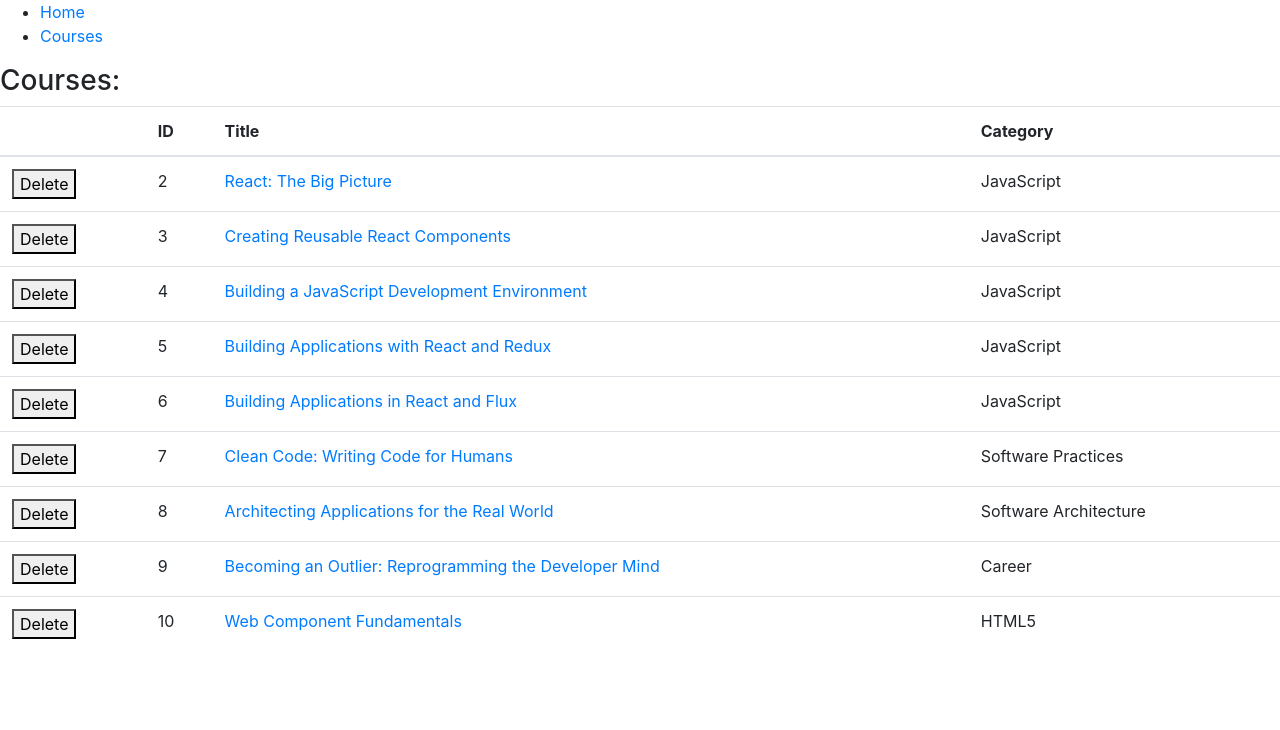
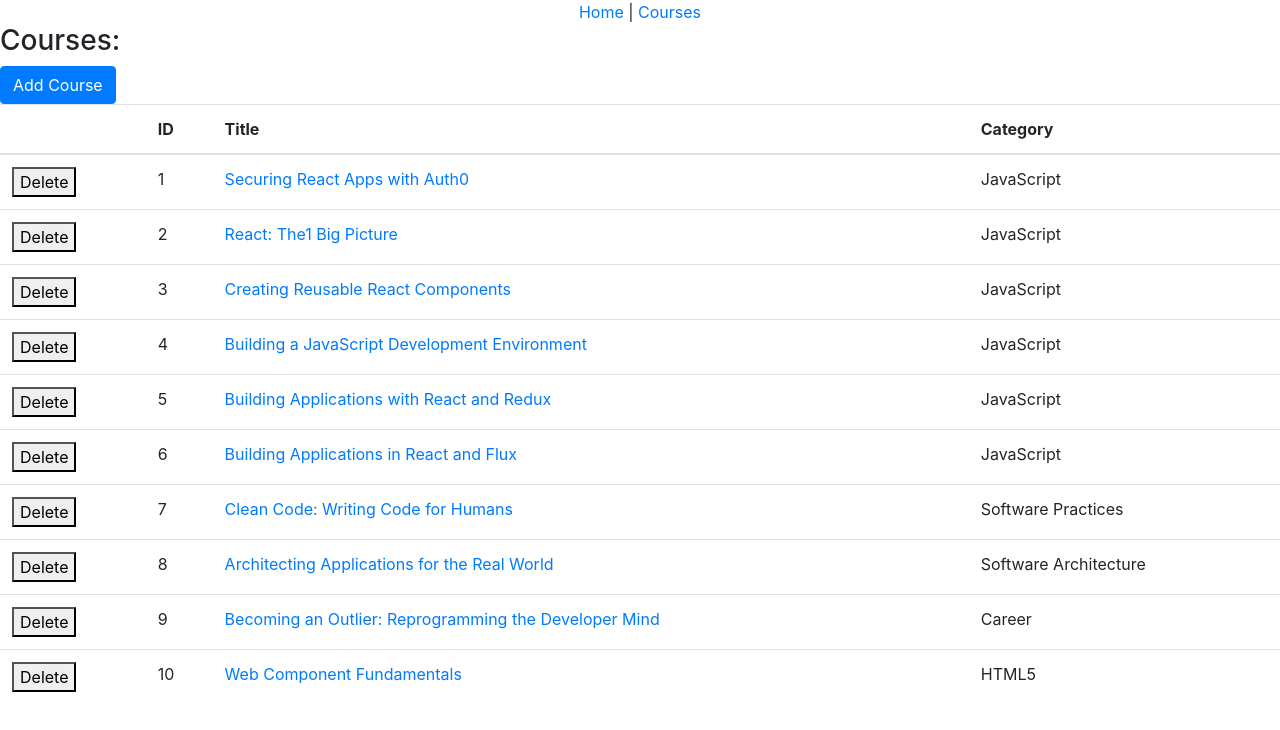
Before and after one commit to ganeshbamhane/react, a React (Create React App) app in the folder kiewit-react/: page /courses in a window 1280 px wide. Shown: the top 730 px of the page. Built offline with nearby package versions, Linux system fonts and the light colour scheme; data requests are answered from the project's data file.

Commit message:
Add Course

```diff
--- a/kiewit-react/src/App.js
+++ b/kiewit-react/src/App.js
@@ -2,7 +2,7 @@ import React, { useState } from "react";
 import Home from "./Home";
 import Nav from "./Nav";
 import Courses from "./Courses";
-import { Route } from "react-router-dom";
+import { Route, Switch } from "react-router-dom";
 import ManageCourse from "./ManageCourse";
 import * as CourseApi from "./api/courseApi";
 import { ToastContainer, toast } from "react-toastify";
@@ -12,7 +12,7 @@ const App = () => {
   const [courses, setCourses] = useState([]);
 
   function loadCourses() {
-    CourseApi.getCourses()
+    return CourseApi.getCourses()
       .then(courses => setCourses(courses))
       .catch(error => toast.error("loading failed: Error - " + error.message));
   }
@@ -31,6 +31,7 @@ const App = () => {
     <>
       <ToastContainer />
       <Nav />
+      <Switch>
         <Route path="/" component={Home} exact />
         <Route
           path="/courses"
@@ -44,7 +45,7 @@ const App = () => {
           )}
         />
         <Route
-        path="/course/:slug"
+          path="/course/:slug?"
           render={props => (
             <ManageCourse
               {...props}
@@ -53,6 +54,8 @@ const App = () => {
             />
           )}
         />
+        )} />
+      </Switch>
     </>
   );
 };
--- a/kiewit-react/src/Courses.js
+++ b/kiewit-react/src/Courses.js
@@ -15,6 +15,10 @@ export default class Courses extends React.Component {
 
   renderTable() {
     return (
+      <>
+        <Link to="course" className="btn btn-primary">
+          Add Course
+        </Link>
         <table className="table">
           <thead>
             <tr>
@@ -45,6 +49,7 @@ export default class Courses extends React.Component {
             ))}
           </tbody>
         </table>
+      </>
     );
   }
 
--- a/kiewit-react/src/ManageCourse.js
+++ b/kiewit-react/src/ManageCourse.js
@@ -14,12 +14,17 @@ class ManageCourse extends React.Component {
     redirectToCoursesPage: false
   };
 
-  componentDidMount() {
+  async componentDidMount() {
     // 1. Read the URL
     // 2. If the URL has a slug, we know we're editing.
     // 3. Get the course info
-    const slug = this.props.match.params.slug;
+    debugger;
+    //const slug = this.props.match.params.slug;
+    const { slug } = this.props.match.params;
     if (slug) {
+      await this.props.loadCourses();
+      const course = this.props.courses.find(course => course.slug === slug);
+      this.setState({ course });
     }
   }
 
@@ -41,12 +46,13 @@ class ManageCourse extends React.Component {
   handleSubmit = event => {
     event.preventDefault(); // hey browser, don't post back.
     saveCourse(this.state.course).then(() => {
+      this.props.loadCourses();
       this.setState({ redirectToCoursesPage: true });
     });
   };
 
   render() {
-    if (this.state.redirectToCoursesPage) return <Redirect to="courses" />;
+    if (this.state.redirectToCoursesPage) return <Redirect to="/courses" />;
 
     return (
       <>
--- a/kiewit-react/src/Nav.js
+++ b/kiewit-react/src/Nav.js
@@ -3,14 +3,11 @@ import { Link } from "react-router-dom";
 
 const Nav = () => {
   return (
-    <ul>
-      <li>
-        <Link to="/">Home</Link>
-      </li>
-      <li>
-        <Link to="/courses">Courses</Link>
-      </li>
-    </ul>
+    <>
+      <center>
+        <Link to="/">Home</Link> | <Link to="/courses">Courses</Link>
+      </center>
+    </>
   );
 };
 
--- a/kiewit-react/src/api/courseApi.js
+++ b/kiewit-react/src/api/courseApi.js
@@ -33,8 +33,8 @@ export function deleteCourse(courseId) {
 }
 
 export function saveCourse(course) {
-  return fetch(BASE_URL, {
-    method: "POST",
+  return fetch(course.id ? `${BASE_URL}${course.id}` : BASE_URL, {
+    method: course.id ? "PUT" : "POST",
     headers: { "content-type": "application/json" },
     body: JSON.stringify(course)
   })
--- a/kiewit-react/src/propTypes.js
+++ b/kiewit-react/src/propTypes.js
@@ -2,6 +2,6 @@ import { PropTypes } from "prop-types";
 
 export const course = PropTypes.shape({
   title: PropTypes.string.isRequired,
-  authorId: PropTypes.string.isRequired,
+  authorId: PropTypes.number.isRequired,
   category: PropTypes.string.isRequired
 });
--- a/kiewit-react/tools/db.json
+++ b/kiewit-react/tools/db.json
@@ -7,8 +7,15 @@
   },
   "courses": [
     {
+      "id": 1,
+      "title": "Securing React Apps with Auth0",
+      "slug": "react-auth0-authentication-security",
+      "authorId": 1,
+      "category": "JavaScript"
+    },
+    {
       "id": 2,
-      "title": "React: The Big Picture",
+      "title": "React: The1 Big Picture",
       "slug": "react-big-picture",
       "authorId": 1,
       "category": "JavaScript"
```
Lines whose indentation alone changed are shown as unchanged.
